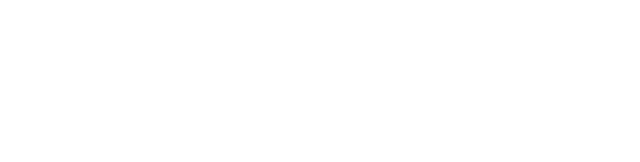
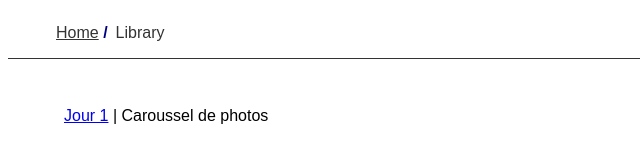
Before and after one commit to Key-Wez/myJavaScriptSmProjects, a plain HTML site: page _js_BT_50projects/index50Days.html in a window 1280 px wide. Shown: the whole page, without its empty margins (0-640 px from the left). Drawn offline with Linux system fonts and the light colour scheme; a web font is replaced by a local one.

Commit message:
JS Day 01 - navigation for future use

```diff
--- a/_js_BT_50projects/D01/style.css
+++ b/_js_BT_50projects/D01/style.css
@@ -4,27 +4,22 @@
     box-sizing: border-box;
 }
 
-/* img {
-    max-width: 100%;
-    width: auto;
-    height: auto;
-} */
-
 body {
     font-family: 'Muli', sans-serif;
+    height: 100vh;
+}
+
+main {
     display: flex;
     align-items: center;
     justify-content: center;
-    height: 100vh;
     overflow: hidden;
     margin: 0;
-    /* background: pink; */
 }
 
 .container {
     display: flex;
     width: 90vw;
-    /* height: 60vh; */
 }
 
 .panel {
@@ -71,3 +66,41 @@ body {
     }
 
 }
+
+/* Navigation breadCrumb */
+nav {
+    /* background-color: #333; */
+    color: #333;
+    overflow: auto;
+    border-bottom: 1px solid #333;
+    margin-bottom: 2rem;
+    /* display: flex; */
+}
+
+nav a {
+    color: #333;
+}
+
+nav a:hover {
+    font-weight: 700;
+}
+
+nav ol {
+    list-style: none;
+    float: left;
+}
+
+nav ol li {
+    float: left;
+    padding-left: 0.5rem;
+}
+
+nav ol li:not(:last-child)::after {
+    font-weight: bold;
+    color: navy;
+    content: " / ";
+}
+
+.clr {
+    clear: both;
+}
--- a/_js_BT_50projects/index50Days.html
+++ b/_js_BT_50projects/index50Days.html
@@ -0,0 +1,28 @@
+<!DOCTYPE html>
+<html lang="en">
+<head>
+    <meta charset="UTF-8">
+    <meta http-equiv="X-UA-Compatible" content="IE=edge">
+    <meta name="viewport" content="width=device-width, initial-scale=1.0">
+    <link rel="stylesheet" href="style.css">
+    <title>Document</title>
+</head>
+<body>
+    <nav aria-label="breadcrumb">
+        <ol class="breadcrumb">
+          <li class="breadcrumb-item"><a href="../../index.html">Home</a></li>
+          <li class="breadcrumb-item active" aria-current="page">Library</li>
+        </ol>
+      </nav>
+      <div class="clr"></div>
+
+      <main>
+          <div class="container">
+              <div id="ProjectList">
+                  <a href="D01/index.html"></a>
+                  <p><a href="D01/index.html">Jour 1</a> | Caroussel de photos</p>
+              </div>
+          </div>
+      </main>
+</body>
+</html>
--- /dev/null
+++ b/_js_BT_50projects/style.css
@@ -0,0 +1,64 @@
+@import url('https://fonts.googleapis.com/css2?family=Muli:wght@400;700&display=swap');
+
+* {
+    box-sizing: border-box;
+}
+
+body {
+    font-family: 'Muli', sans-serif;
+    height: 100vh;
+
+}
+
+/* Navigation breadCrumb */
+nav {
+    /* background-color: #333; */
+    color: #333;
+    overflow: auto;
+    border-bottom: 1px solid #333;
+    margin-bottom: 2rem;
+    /* display: flex; */
+}
+
+nav a {
+    color: #333;
+}
+
+nav a:hover {
+    font-weight: 700;
+}
+
+nav ol {
+    list-style: none;
+    float: left;
+}
+
+nav ol li {
+    float: left;
+    padding-left: 0.5rem;
+}
+
+nav ol li:not(:last-child)::after {
+    font-weight: bold;
+    color: navy;
+    content: " / ";
+}
+
+.clr {
+    clear: both;
+}
+
+
+
+main {
+    display: flex;
+    align-items: center;
+    justify-content: center;
+    overflow: hidden;
+    margin: 0;
+}
+
+.container {
+    display: flex;
+    width: 90vw;
+}
```
Also changed, not shown: _js_BT_50projects/D01/index.html (+7 -6 lines).
